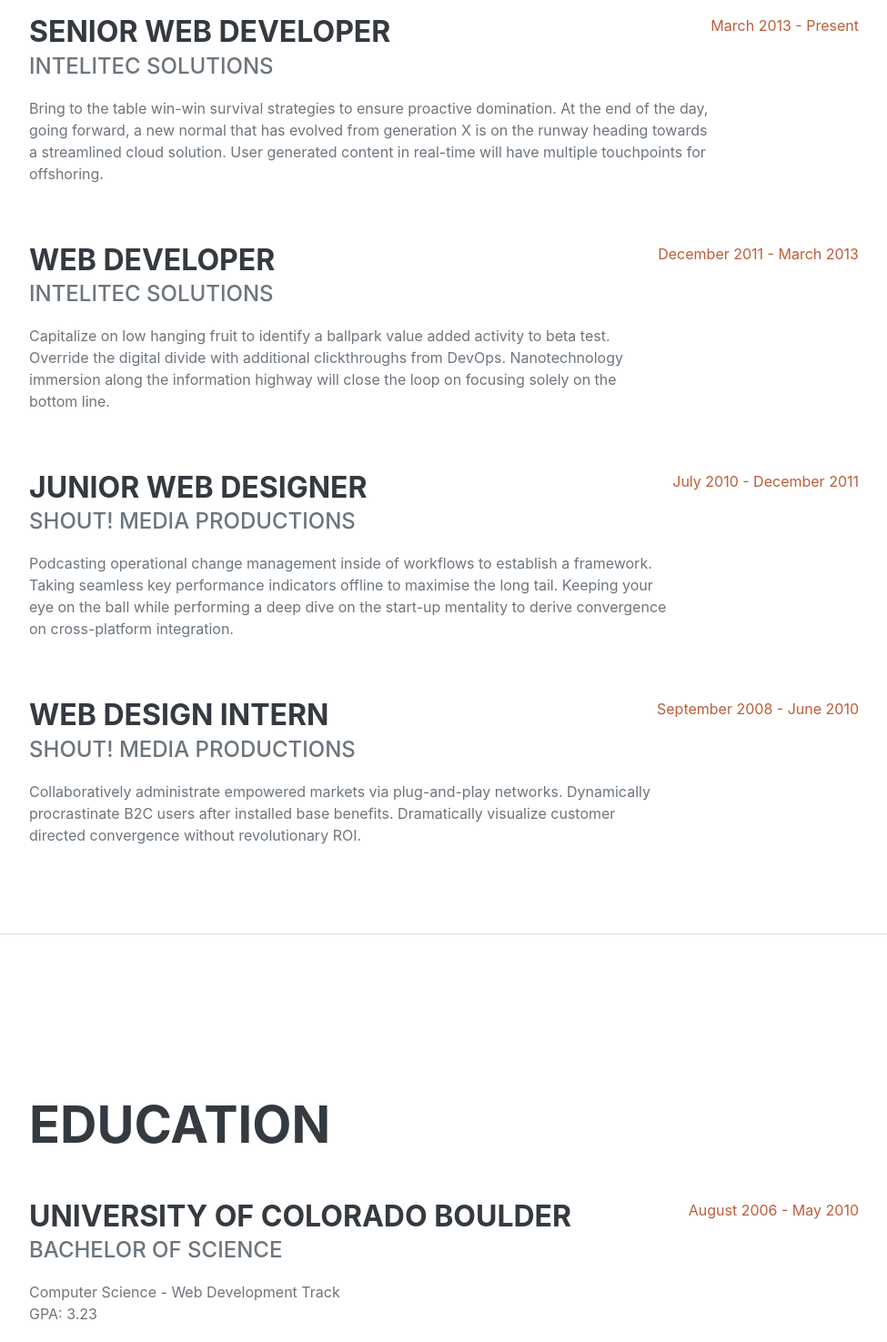
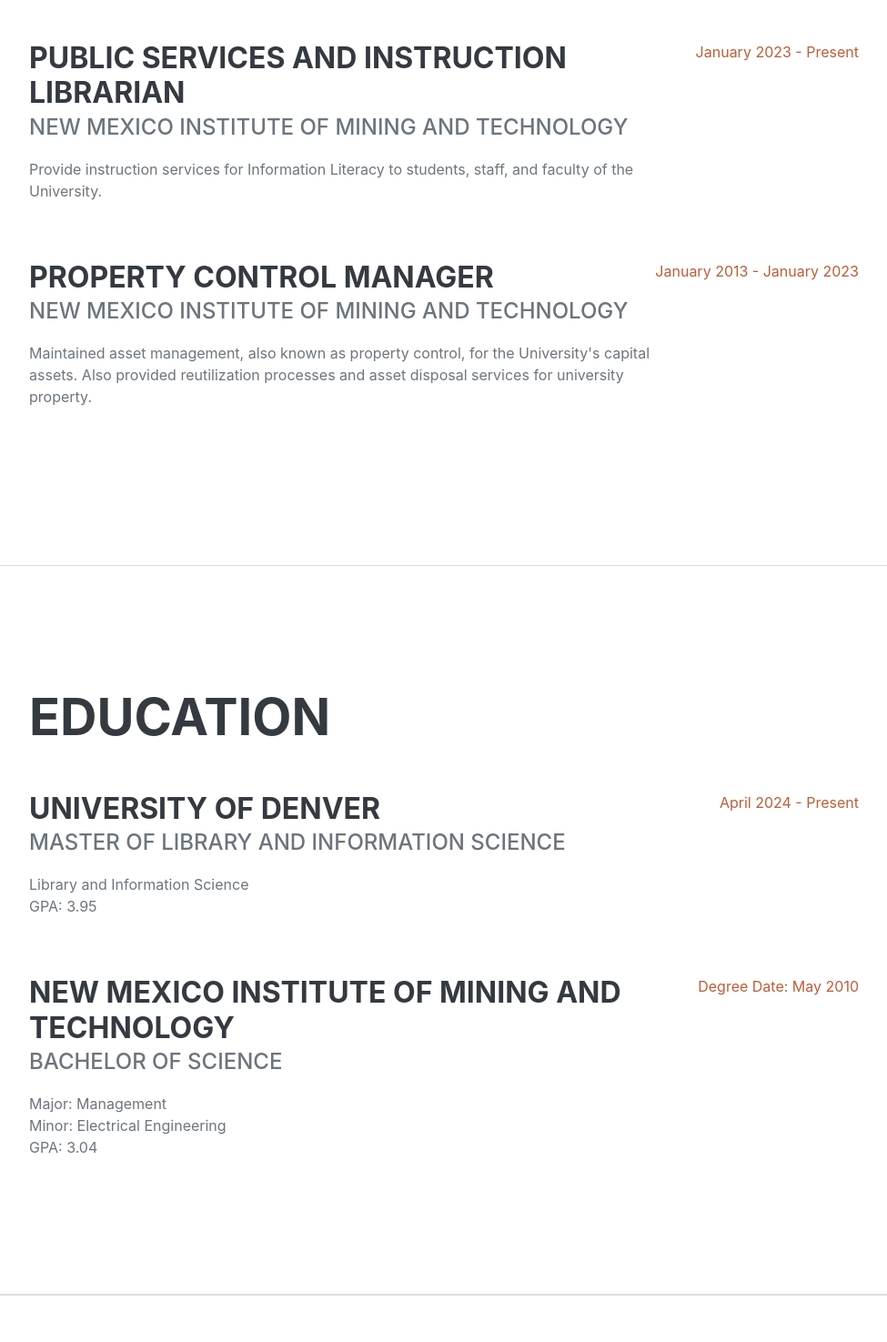
Before and after one commit to b-whitehorse/b-whitehorse.github.io, a plain HTML site: page index.html in a window 1280 px wide. Shown: the part 980-2455 px from the top of the page at 91% size, without its empty margins (288-1263 px from the left). Drawn offline with nearby package versions, Linux system fonts and the light colour scheme; a web font is replaced by a local one.

Commit message:
Changes for custom content

```diff
--- a/index.html
+++ b/index.html
@@ -5,7 +5,8 @@
         <meta name="viewport" content="width=device-width, initial-scale=1, shrink-to-fit=no" />
         <meta name="description" content="" />
         <meta name="author" content="" />
-        <title>Resume - Start Bootstrap Theme</title>
+        <!--Update Title bjw-->
+        <title>Resume - Byron Whitehorse</title>
         <link rel="icon" type="image/x-icon" href="assets/img/favicon.ico" />
         <!-- Font Awesome icons (free version)-->
         <script src="https://use.fontawesome.com/releases/v6.3.0/js/all.js" crossorigin="anonymous"></script>
@@ -19,7 +20,8 @@
         <!-- Navigation-->
         <nav class="navbar navbar-expand-lg navbar-dark bg-primary fixed-top" id="sideNav">
             <a class="navbar-brand js-scroll-trigger" href="#page-top">
-                <span class="d-block d-lg-none">Clarence Taylor</span>
+                <!--Update name in NavBar to Byron Whitehorse-->
+                <span class="d-block d-lg-none">Byron Whitehorse</span>
                 <span class="d-none d-lg-block"><img class="img-fluid img-profile rounded-circle mx-auto mb-2" src="assets/img/profile.jpg" alt="..." /></span>
             </a>
             <button class="navbar-toggler" type="button" data-bs-toggle="collapse" data-bs-target="#navbarResponsive" aria-controls="navbarResponsive" aria-expanded="false" aria-label="Toggle navigation"><span class="navbar-toggler-icon"></span></button>
@@ -44,15 +46,15 @@
                         Byron
                         <span class="text-primary">Whitehorse</span>
                     </h1>
+                    <!--Update addresses and phone-->
                     <div class="subheading mb-5">
-                        3542 Berry Street · Cheyenne Wells, CO 80810 · (317) 585-8468 ·
-                        <a href="mailto:name@email.com">name@email.com</a>
+                        Socorro, NM 87801 · (575) 835-5531 ·
+                        <a href="mailto:name@email.com">byron.whitehorse@nmt.edu</a>
                     </div>
-                    <p class="lead mb-5">I am experienced in leveraging agile frameworks to provide a robust synopsis for high level overviews. Iterative approaches to corporate strategy foster collaborative thinking to further the overall value proposition.</p>
+                    <p class="lead mb-5">I am an experienced manager working towards a degree in library and information science. I am currently working as a Librarian at the New Mexico Institute of Mining and Technology (NMT) library. These current and previous roles have allowed me to apply knowledge from coursework, along with managerial experience, to provide services that support NMT’s vision and goals.</p>
                     <div class="social-icons">
                         <a class="social-icon" href="#!"><i class="fab fa-linkedin-in"></i></a>
-                        <a class="social-icon" href="#!"><i class="fab fa-github"></i></a>
-                        <a class="social-icon" href="#!"><i class="fab fa-twitter"></i></a>
+                       <!--Removed twitter and github icons-->
                         <a class="social-icon" href="#!"><i class="fab fa-facebook-f"></i></a>
                     </div>
                 </div>
@@ -63,37 +65,24 @@
                 <div class="resume-section-content">
                     <h2 class="mb-5">Experience</h2>
                     <div class="d-flex flex-column flex-md-row justify-content-between mb-5">
+                        <!--Update information for recent positions-->
                         <div class="flex-grow-1">
-                            <h3 class="mb-0">Senior Web Developer</h3>
-                            <div class="subheading mb-3">Intelitec Solutions</div>
-                            <p>Bring to the table win-win survival strategies to ensure proactive domination. At the end of the day, going forward, a new normal that has evolved from generation X is on the runway heading towards a streamlined cloud solution. User generated content in real-time will have multiple touchpoints for offshoring.</p>
+                            <h3 class="mb-0">Public Services and Instruction Librarian</h3>
+                            <div class="subheading mb-3">New Mexico Institute of Mining and Technology</div>
+                            <p>Provide instruction services for Information Literacy to students, staff, and faculty of the University.</p>
                         </div>
-                        <div class="flex-shrink-0"><span class="text-primary">March 2013 - Present</span></div>
+                        <div class="flex-shrink-0"><span class="text-primary">January 2023 - Present</span></div>
                     </div>
                     <div class="d-flex flex-column flex-md-row justify-content-between mb-5">
                         <div class="flex-grow-1">
-                            <h3 class="mb-0">Web Developer</h3>
-                            <div class="subheading mb-3">Intelitec Solutions</div>
-                            <p>Capitalize on low hanging fruit to identify a ballpark value added activity to beta test. Override the digital divide with additional clickthroughs from DevOps. Nanotechnology immersion along the information highway will close the loop on focusing solely on the bottom line.</p>
+                            <h3 class="mb-0">Property Control Manager</h3>
+                            <div class="subheading mb-3">New Mexico Institute of Mining and Technology</div>
+                            <p>Maintained asset management, also known as property control, for the University's capital assets. Also provided reutilization processes and asset disposal services for university property.</p>
                         </div>
-                        <div class="flex-shrink-0"><span class="text-primary">December 2011 - March 2013</span></div>
+                        <div class="flex-shrink-0"><span class="text-primary">January 2013 - January 2023</span></div>
                     </div>
-                    <div class="d-flex flex-column flex-md-row justify-content-between mb-5">
-                        <div class="flex-grow-1">
-                            <h3 class="mb-0">Junior Web Designer</h3>
-                            <div class="subheading mb-3">Shout! Media Productions</div>
-                            <p>Podcasting operational change management inside of workflows to establish a framework. Taking seamless key performance indicators offline to maximise the long tail. Keeping your eye on the ball while performing a deep dive on the start-up mentality to derive convergence on cross-platform integration.</p>
-                        </div>
-                        <div class="flex-shrink-0"><span class="text-primary">July 2010 - December 2011</span></div>
-                    </div>
-                    <div class="d-flex flex-column flex-md-row justify-content-between">
-                        <div class="flex-grow-1">
-                            <h3 class="mb-0">Web Design Intern</h3>
-                            <div class="subheading mb-3">Shout! Media Productions</div>
-                            <p>Collaboratively administrate empowered markets via plug-and-play networks. Dynamically procrastinate B2C users after installed base benefits. Dramatically visualize customer directed convergence without revolutionary ROI.</p>
-                        </div>
-                        <div class="flex-shrink-0"><span class="text-primary">September 2008 - June 2010</span></div>
-                    </div>
+
+
                 </div>
             </section>
             <hr class="m-0" />
@@ -103,28 +92,32 @@
                     <h2 class="mb-5">Education</h2>
                     <div class="d-flex flex-column flex-md-row justify-content-between mb-5">
                         <div class="flex-grow-1">
-                            <h3 class="mb-0">University of Colorado Boulder</h3>
-                            <div class="subheading mb-3">Bachelor of Science</div>
-                            <div>Computer Science - Web Development Track</div>
-                            <p>GPA: 3.23</p>
+                            <h3 class="mb-0">University of Denver</h3>
+                            <div class="subheading mb-3">Master of Library and Information Science</div>
+                            <div>Library and Information Science</div>
+                            <p>GPA: 3.95</p>
                         </div>
-                        <div class="flex-shrink-0"><span class="text-primary">August 2006 - May 2010</span></div>
+                        <div class="flex-shrink-0"><span class="text-primary">April 2024 - Present</span></div>
                     </div>
                     <div class="d-flex flex-column flex-md-row justify-content-between">
                         <div class="flex-grow-1">
-                            <h3 class="mb-0">James Buchanan High School</h3>
-                            <div class="subheading mb-3">Technology Magnet Program</div>
-                            <p>GPA: 3.56</p>
+                            <h3 class="mb-0">New Mexico Institute of Mining and Technology</h3>
+                            <div class="subheading mb-3">Bachelor of Science</div>
+                            <div>Major: Management</div>
+                            <div>Minor: Electrical Engineering</div>
+                            <p>GPA: 3.04</p>
                         </div>
-                        <div class="flex-shrink-0"><span class="text-primary">August 2002 - May 2006</span></div>
+                        <div class="flex-shrink-0"><span class="text-primary">Degree Date: May 2010</span></div>
                     </div>
                 </div>
             </section>
             <hr class="m-0" />
             <!-- Skills-->
+            <!--Removed icons from view but left in code for future development
             <section class="resume-section" id="skills">
                 <div class="resume-section-content">
                     <h2 class="mb-5">Skills</h2>
+
                     <div class="subheading mb-3">Programming Languages & Tools</div>
                     <ul class="list-inline dev-icons">
                         <li class="list-inline-item"><i class="fab fa-html5"></i></li>
@@ -159,15 +152,18 @@
                             Agile Development & Scrum
                         </li>
                     </ul>
+
                 </div>
+
             </section>
+        -->
             <hr class="m-0" />
             <!-- Interests-->
             <section class="resume-section" id="interests">
                 <div class="resume-section-content">
                     <h2 class="mb-5">Interests</h2>
-                    <p>Apart from being a web developer, I enjoy most of my time being outdoors. In the winter, I am an avid skier and novice ice climber. During the warmer months here in Colorado, I enjoy mountain biking, free climbing, and kayaking.</p>
-                    <p class="mb-0">When forced indoors, I follow a number of sci-fi and fantasy genre movies and television shows, I am an aspiring chef, and I spend a large amount of my free time exploring the latest technology advancements in the front-end web development world.</p>
+                    <p>I enjoy most of my time playing golf and fishing. In the high desert of New Mexico, golfing is available during most of the year.</p>
+                    <p class="mb-0">I follow a number of sci-fi and fantasy genre movies and television shows, I am also an advisor for the NMT AISES Chapter, and I spend a large amount of time playing with my grandson.</p>
                 </div>
             </section>
             <hr class="m-0" />
@@ -178,42 +174,18 @@
                     <ul class="fa-ul mb-0">
                         <li>
                             <span class="fa-li"><i class="fas fa-trophy text-warning"></i></span>
-                            Google Analytics Certified Developer
+                            Certified Forklift Trainer
                         </li>
                         <li>
                             <span class="fa-li"><i class="fas fa-trophy text-warning"></i></span>
-                            Mobile Web Specialist - Google Certification
+                            Disney Adult
                         </li>
                         <li>
                             <span class="fa-li"><i class="fas fa-trophy text-warning"></i></span>
-                            1
-                            <sup>st</sup>
-                            Place - University of Colorado Boulder - Emerging Tech Competition 2009
+
+                             Ordained Grumpy Dwarf of the Universal Life Church
                         </li>
-                        <li>
-                            <span class="fa-li"><i class="fas fa-trophy text-warning"></i></span>
-                            1
-                            <sup>st</sup>
-                            Place - University of Colorado Boulder - Adobe Creative Jam 2008 (UI Design Category)
-                        </li>
-                        <li>
-                            <span class="fa-li"><i class="fas fa-trophy text-warning"></i></span>
-                            2
-                            <sup>nd</sup>
-                            Place - University of Colorado Boulder - Emerging Tech Competition 2008
-                        </li>
-                        <li>
-                            <span class="fa-li"><i class="fas fa-trophy text-warning"></i></span>
-                            1
-                            <sup>st</sup>
-                            Place - James Buchanan High School - Hackathon 2006
-                        </li>
-                        <li>
-                            <span class="fa-li"><i class="fas fa-trophy text-warning"></i></span>
-                            3
-                            <sup>rd</sup>
-                            Place - James Buchanan High School - Hackathon 2005
-                        </li>
+
                     </ul>
                 </div>
             </section>
```
